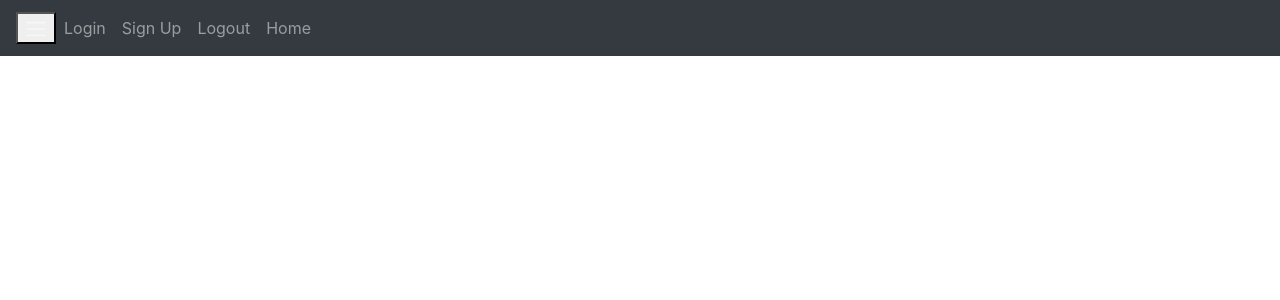
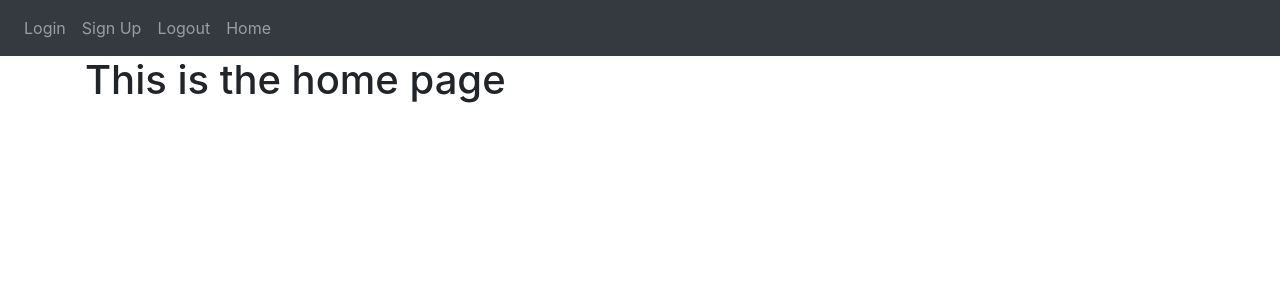
Before and after one commit to Tejas-Thind/Notes-App, a Flask app: page / in a window 1280 px wide. Shown: the top 300 px of the page. Run offline with Flask 3, Linux system fonts and the light colour scheme; some libraries are stand-ins or nearby versions.

Commit message:
added new pages

```diff
--- a/Flask Web App/website/auth.py
+++ b/Flask Web App/website/auth.py
@@ -1,10 +1,10 @@
-from flask import Blueprint
+from flask import Blueprint, render_template
 
 auth = Blueprint('auth', __name__)
 
 @auth.route('/login')
 def login():
-    return "<p>Login</p>"
+    return render_template("login.html")
 
 @auth.route('/logout')
 def logout():
@@ -12,4 +12,4 @@ def logout():
 
 @auth.route('/sign-up')
 def sign_up():
-    return "<p>Sign Up</p>"
+    return render_template("sign up.html")
--- a/Flask Web App/website/templates/base.html
+++ b/Flask Web App/website/templates/base.html
@@ -23,7 +23,7 @@
     <body>
         <nav class="navbar navbar-expand-lg navbar-dark bg-dark">
             <button
-            class="navbar-toggle"
+            class="navbar-toggler"
             type="button"
             data-toggle="collapse"
             data-target="#navbar"
@@ -39,7 +39,9 @@
                 </div>
             </div>
         </nav>
-
+        <div class="container">
+            {% block content %} {% endblock %}
+        </div>
         <script
         src="https://code.jquery.com/jquery-3.2.1.slim.min.js"
         integrity="sha384-KJ3o2DKtIkvYIK3UENzmM7KCkRr/rE9/Qpg6aAZGJwFDMVNA/GpGFF93hXpG5KkN"
--- a/Flask Web App/website/templates/home.html
+++ b/Flask Web App/website/templates/home.html
@@ -1 +1,3 @@
-{% extends "base.html" %} {% block title %}Changed{% endblock %}
+{% extends "base.html" %} {% block title %}Home{% endblock %}
+
+{% block content %}<h1>This is the home page</h1> {% endblock %}
--- /dev/null
+++ b/Flask Web App/website/templates/login.html
@@ -0,0 +1,3 @@
+{% extends "base.html" %} {% block title %}Login{% endblock %}
+
+{% block content %}<h1>This is the login page</h1> {% endblock %}
--- /dev/null
+++ b/Flask Web App/website/templates/sign up.html
@@ -0,0 +1,3 @@
+{% extends "base.html" %} {% block title %}Sign Up{% endblock %}
+
+{% block content %}<h1>This is the sign up page</h1> {% endblock %}
```
